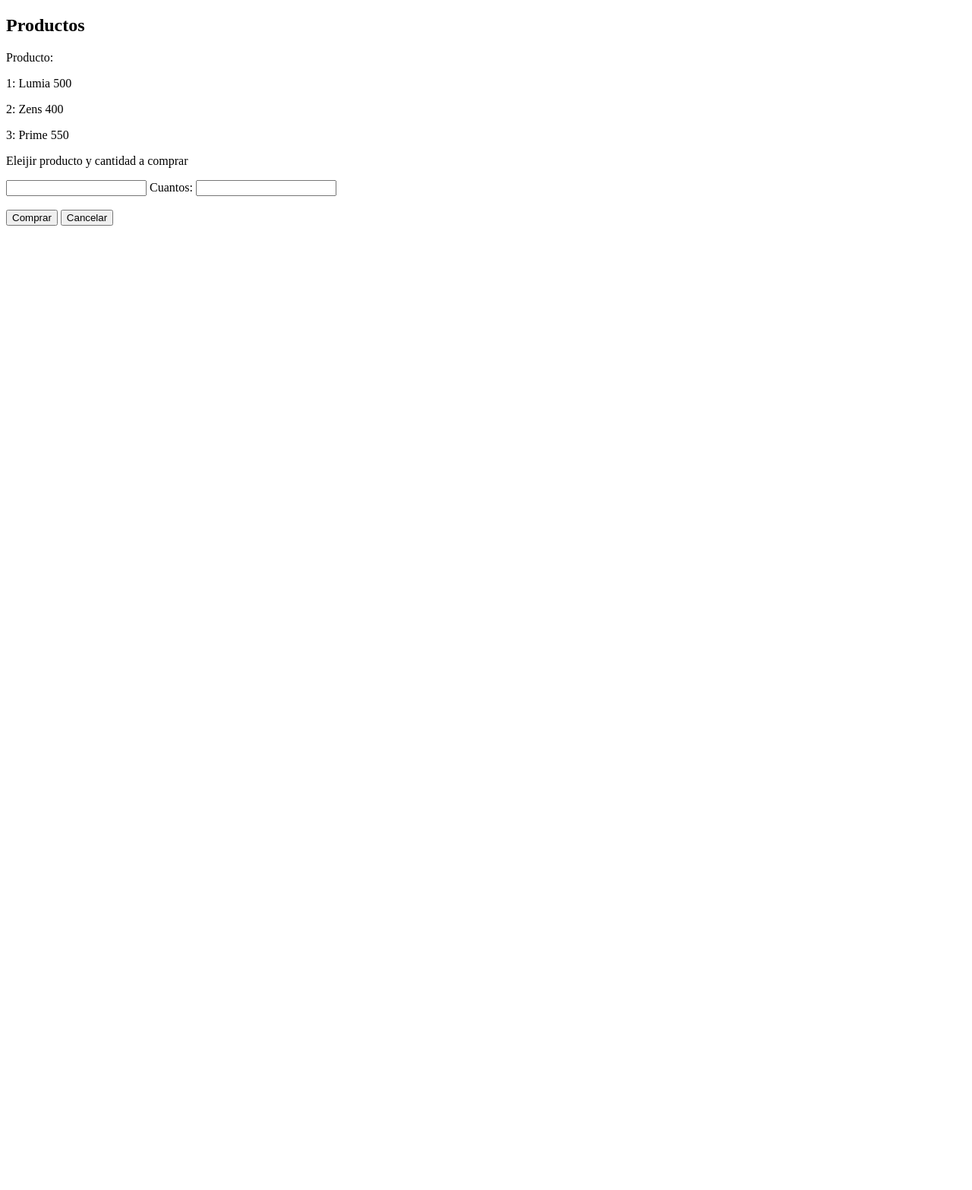
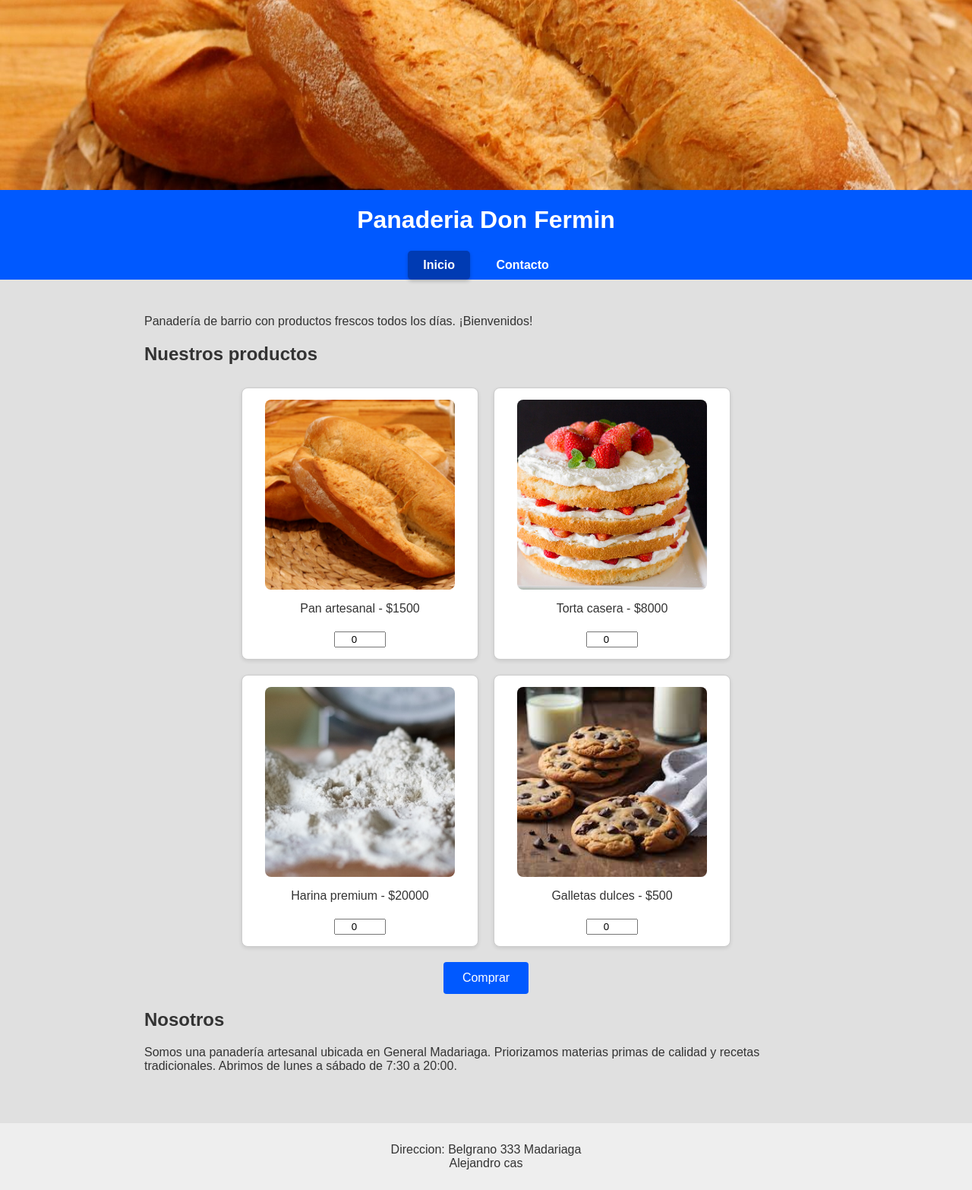
Before and after one commit to LuviaRai/testl, a plain HTML site: page index.html in a window 1280 px wide. Shown: the whole page at 76% size. Before the commit the page ends 800 px from the top, so only its background shows below. Drawn offline with Linux system fonts and the light colour scheme.

Commit message:
Creacion de Web DonFermin

```diff
--- a/ap.js
+++ /dev/null
@@ -1,18 +0,0 @@
-
-let sumbit = document.getElementById("sumbit")
-let parra = document.getElementById("parra")
-
-sumbit.addEventListener("click", function (){
-  let produc = document.getElementById("produc").value;
-  let cantidad = document.getElementById("cantidad").value;
-  if (produc==1){}
-  parra.innerText = produc*cantidad;
-})
-// ASDadadad
-// sd
-//
-
-
-// ssad
-//
-// sas alsd,awdwl
--- a/index.html
+++ b/index.html
@@ -1,26 +1,79 @@
 <!DOCTYPE html>
-<html lang="en">
+<html lang="es">
 <head>
     <meta charset="UTF-8">
     <meta name="viewport" content="width=device-width, initial-scale=1.0">
-    <title>Document</title>
+    <title>Panaderia</title>
+    <link rel="stylesheet" href="styles.css">
 </head>
 <body>
-        <h2>Productos</h2>
-        <label for="produc">Producto:</label>
-        <p>1: Lumia    500</p>
+    <header>
+        <div class="header-imagen">
+            <img src="assets/pan.jpg" alt="Imagen de Título - Pan">
+        </div>
 
-        <p>2: Zens     400</p>
-        <p>3: Prime    550</p>
-        <p>Eleijir producto y cantidad a comprar</p>
-        <input type="text" id="produc" name="produc"  required>
+        <h1>Panaderia Don Fermin</h1>
 
-        <label for="cantidad">Cuantos:</label>
-        <input type="text" id="cantidad" name="cantidad" >
-        <br><br>
-        <button type="submit" id="sumbit">Comprar</button>
-        <button type="reset">Cancelar</button>
-        <p id="parra"></p>
+        <nav>
+            <ul>
+                <li><a href="index.html" class="activo">Inicio</a></li>
+                <li><a href="contacto.html">Contacto</a></li>
+            </ul>
+        </nav>
+    </header>
+
+    <main>
+      <p class="intro">
+        Panadería de barrio con productos frescos todos los días. ¡Bienvenidos!
+      </p>
+        <section>
+            <h2>Nuestros productos</h2>
+            <div class="productos">
+                <div class="producto">
+                    <img src="assets/pan.jpg" alt="Pan artesanal">
+                    <p>Pan artesanal - $1500</p>
+                    <input type="number" id="prod1" value="0" min="0">
+                </div>
+
+                <div class="producto">
+                    <img src="assets/torta.jpg" alt="Torta casera">
+                    <p>Torta casera - $8000</p>
+                    <input type="number" id="prod2" value="0" min="0">
+                </div>
+
+                <div class="producto">
+                    <img src="assets/harina.jpg" alt="Harina premium">
+                    <p>Harina premium - $20000</p>
+                    <input type="number" id="prod3" value="0" min="0">
+                </div>
+
+                <div class="producto">
+                    <img src="assets/galleta.jpg" alt="Galletas dulces">
+                    <p>Galletas dulces - $500</p>
+                    <input type="number" id="prod4" value="0" min="0">
+                </div>
+            </div>
+
+            <button id="btnComprar">Comprar</button>
+            <p id="resultado"></p>
+        </section>
+        </section>
+
+    <!-- Nosotros -->
+    <section id="nosotros">
+      <h2>Nosotros</h2>
+      <p>
+        Somos una panadería artesanal ubicada en General Madariaga. Priorizamos materias primas
+        de calidad y recetas tradicionales. Abrimos de lunes a sábado de 7:30 a 20:00.
+      </p>
+    </section>
+
+    </main>
+
+    <footer>
+        <p>Direccion: Belgrano 333 Madariaga <br>Alejandro cas</p>
+    </footer>
+
+    <script src="script.js"></script>
 </body>
-<script src="ap.js"></script>
 </html>
--- /dev/null
+++ b/script.js
@@ -0,0 +1,25 @@
+document.getElementById("btnComprar").addEventListener("click", calcularTotal);
+
+function calcularTotal() {
+    const precios = [1500, 8000, 20000, 500];
+    const cantidades = [
+        parseInt(document.getElementById('prod1').value) || 0,
+        parseInt(document.getElementById('prod2').value) || 0,
+        parseInt(document.getElementById('prod3').value) || 0,
+        parseInt(document.getElementById('prod4').value) || 0
+    ];
+
+    let total = 0;
+    for (let i = 0; i < precios.length; i++) {
+        total += precios[i] * cantidades[i];
+    }
+
+    const resultado = document.getElementById('resultado');
+    resultado.textContent = `El total es: $${total}`;
+
+    if (total > 0) {
+        alert(`Gracias por tu compra. El total es $${total}.`);
+    } else {
+        alert("Por favor ingresa una cantidad válida antes de comprar.");
+    }
+}
--- /dev/null
+++ b/styles.css
@@ -0,0 +1,183 @@
+body {
+    font-family: Arial, sans-serif;
+    margin: 0;
+    background-color: #e0e0e0;
+    color: #333;
+}
+
+header {
+    background-color: #0059ff;
+    color: white;
+    text-align: center;
+}
+
+.header-imagen {
+    width: 100%;
+    overflow: hidden;
+    background-color: #003bb3;
+}
+
+.header-imagen img {
+    width: 100%;
+    max-height: 250px;
+    object-fit: cover;
+    display: block;
+}
+
+nav ul {
+    list-style: none;
+    padding: 0;
+    margin: 10px 0;
+}
+
+nav ul li {
+    display: inline-block;
+}
+
+/* Botones */
+nav a {
+    display: inline-block;
+    padding: 10px 20px;
+    margin: 0 5px;
+    background-color: #0059ff;
+    color: white;
+    font-weight: bold;
+    text-decoration: none;
+    border-radius: 5px;
+    transition: background-color 0.3s, transform 0.2s;
+}
+
+nav a:hover {
+    background-color: #0040cc;
+    transform: translateY(-2px);
+}
+
+nav a.activo {
+    background-color: #003bb3;
+    box-shadow: 0 2px 5px rgba(0,0,0,0.2);
+}
+
+main {
+    padding: 20px;
+    max-width: 900px;
+    margin: auto;
+}
+
+.imagen-principal img {
+    width: 100%;
+    max-width: 800px;
+    display: block;
+    margin: 20px auto;
+    border-radius: 10px;
+}
+
+/* Prductos */
+.productos {
+    display: flex;
+    flex-wrap: wrap;
+    justify-content: center;
+    align-items: flex-start;
+    gap: 20px;
+    margin-top: 30px;
+    text-align: center;
+}
+
+.producto {
+    background-color: white;
+    border: 1px solid #ccc;
+    border-radius: 8px;
+    padding: 15px;
+    text-align: center;
+    width: 280px;
+    box-shadow: 0 2px 5px rgba(0,0,0,0.1);
+    transition: transform 0.2s ease, box-shadow 0.2s ease;
+}
+
+.producto:hover {
+    transform: translateY(-5px);
+    box-shadow: 0 4px 10px rgba(0,0,0,0.15);
+}
+
+/* Imagenes */
+.producto img {
+    width: 250px;
+    height: 250px;
+    object-fit: cover;
+    border-radius: 8px;
+    display: block;
+    margin: 0 auto;
+}
+
+.producto input {
+    width: 60px;
+    text-align: center;
+    margin-top: 5px;
+}
+
+/* Botones */
+button {
+    display: block;
+    margin: 20px auto;
+    padding: 12px 25px;
+    font-size: 16px;
+    background-color: #0059ff;
+    color: white;
+    border: none;
+    border-radius: 4px;
+    cursor: pointer;
+    transition: background-color 0.3s, transform 0.2s;
+}
+
+button:hover {
+    background-color: #0040cc;
+    transform: translateY(-2px);
+}
+
+/* Compra */
+#resultado {
+    text-align: center;
+    font-size: 18px;
+    font-weight: bold;
+    margin-top: 10px;
+}
+
+/* Contacto */
+.contacto {
+    background-color: #fdfdfd;
+    border-radius: 10px;
+    padding: 30px;
+    max-width: 600px;
+    margin: 40px auto;
+    box-shadow: 0 2px 10px rgba(0,0,0,0.1);
+}
+
+.contacto h2 {
+    text-align: center;
+    margin-bottom: 20px;
+}
+
+.contacto form {
+    display: flex;
+    flex-direction: column;
+}
+
+.contacto label {
+    margin-top: 10px;
+    font-weight: bold;
+}
+
+.contacto input,
+.contacto textarea {
+    padding: 10px;
+    margin-top: 5px;
+    border: 1px solid #ccc;
+    border-radius: 5px;
+    background-color: #fafafa;
+}
+
+footer {
+    text-align: center;
+    background-color: #eee;
+    padding: 10px;
+    margin-top: 30px;
+}
```
Also changed, not shown: contacto.html (added, +49 -0 lines), assets/galleta.jpg (added), assets/harina.jpg (added), assets/pan.jpg (added), assets/torta.jpg (added), documentacion.txt (added), 1 other file.
